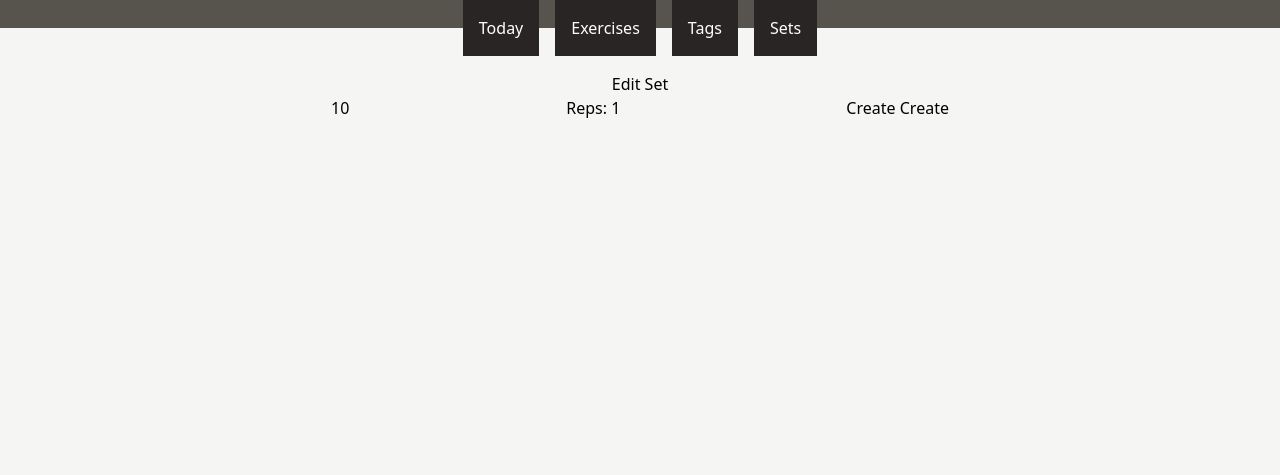
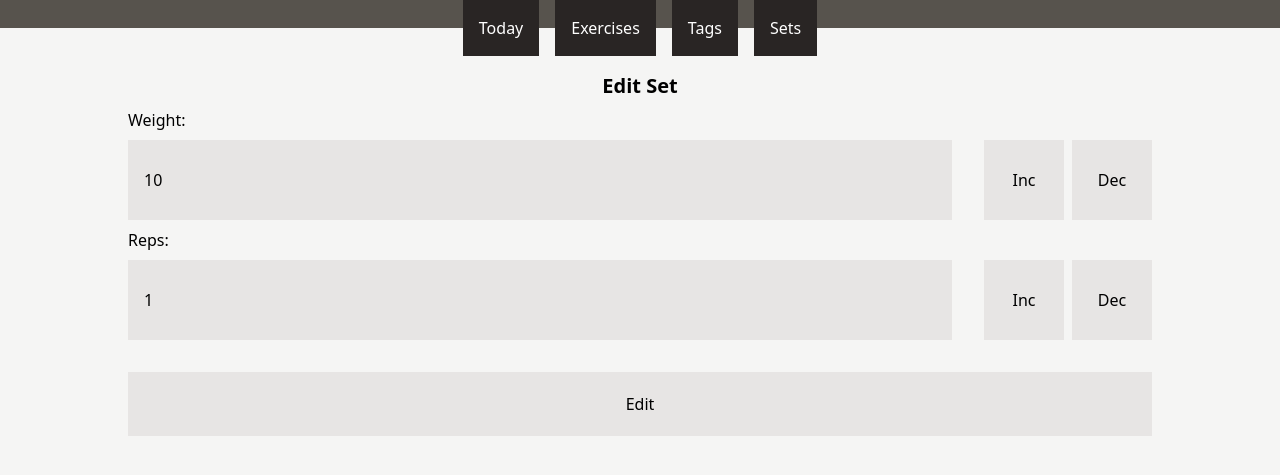
Before and after one commit to sininen-blue/workout-log, a Django app: page /set/1/edit in a window 1280 px wide. Shown: the top 475 px of the page. Run offline with Django 5.2, Linux system fonts and the light colour scheme; tables that the repository leaves empty hold one stand-in row (values such as "Sample post").

Commit message:
new edit ui for sets

```diff
--- a/src/workout_log/static/css/output.css
+++ b/src/workout_log/static/css/output.css
@@ -228,6 +228,12 @@
   .mt-4 {
     margin-top: calc(var(--spacing) * 4);
   }
+  .mt-6 {
+    margin-top: calc(var(--spacing) * 6);
+  }
+  .mt-8 {
+    margin-top: calc(var(--spacing) * 8);
+  }
   .mb-2 {
     margin-bottom: calc(var(--spacing) * 2);
   }
@@ -273,14 +279,23 @@
   .h-12 {
     height: calc(var(--spacing) * 12);
   }
+  .h-16 {
+    height: calc(var(--spacing) * 16);
+  }
   .h-20 {
     height: calc(var(--spacing) * 20);
   }
   .h-40 {
     height: calc(var(--spacing) * 40);
   }
+  .h-full {
+    height: 100%;
+  }
   .w-2 {
     width: calc(var(--spacing) * 2);
+  }
+  .w-2xl {
+    width: var(--container-2xl);
   }
   .w-3xl {
     width: var(--container-3xl);
@@ -356,6 +371,9 @@
   }
   .gap-4 {
     gap: calc(var(--spacing) * 4);
+  }
+  .gap-8 {
+    gap: calc(var(--spacing) * 8);
   }
   .border {
     border-style: var(--tw-border-style);
--- a/src/workout_log/templates/base.html
+++ b/src/workout_log/templates/base.html
@@ -38,7 +38,7 @@
                 {% include "components/nav_button.html" with url=set_url label="Sets" %}
             </ul>
         </nav>
-        <main class="flex flex-col items-center max-w-5xl mx-4 mb-4">
+        <main class="flex flex-col items-center max-w-5xl w-full mx-4 mb-4">
             <section class="bg-stone-300">
                 {% if messages %}
                     <ul class="">
--- a/src/workout_log/templates/day/edit.html
+++ b/src/workout_log/templates/day/edit.html
@@ -1,17 +1,47 @@
 {% extends 'base.html' %}
 {% block title %}Edit Set{% endblock %}
 {% block content %}
-    <h1>Edit Set</h1>
-    <form action="{% url 'set:update' set.id %}" method="post">
+    <h1 class="text-xl font-semibold font-stone-600 mb-2">Edit Set</h1>
+    <form
+    class="flex flex-col gap-2 w-full"
+    action="{% url 'set:update' set.id %}" method="post">
         {% csrf_token %}
-        <input type="number"
-               id="weight"
-               name="weight"
-               value="{{ set.weight }}"
-               required>
+        <label for="weight">Weight:</label>
+
+        <div
+            class="flex flex-row gap-8 justify-between"
+            x-data="{weight: {{set.weight}} || 0 }">
+            <input
+                class="h-20 bg-stone-200 p-4 w-full"
+                type="number"
+                id="weight"
+                name="weight"
+                x-model="weight"
+                required>
+            <div class="flex flex-row gap-2">
+                <button class="w-20 h-full bg-stone-200" @click="weight++" type="button">Inc</button>
+                <button class="w-20 h-full bg-stone-200" @click="weight--" type="button">Dec</button>
+            </div>
+        </div>
+
         <label for="reps">Reps:</label>
-        <input type="number" id="reps" name="reps" value="{{ set.reps }}" required>
-        <input type="submit" value="Create">
-        <input type="submit" value="Create">
+
+        <div
+            class="flex flex-row gap-8 justify-between"
+            x-data="{reps: {{set.reps}} || 0 }">
+            <input
+                class="h-20 bg-stone-200 p-4 w-full"
+                type="number"
+                id="reps"
+                name="reps"
+                x-model="reps"
+                required>
+            <div class="flex flex-row gap-2">
+                <button class="w-20 h-full bg-stone-200" @click="reps++" type="button">Inc</button>
+                <button class="w-20 h-full bg-stone-200" @click="reps--" type="button">Dec</button>
+            </div>
+        </div>
+
+        <input class="bg-stone-200 h-16 mt-6" type="submit" value="Edit">
     </form>
 {% endblock %}
```
